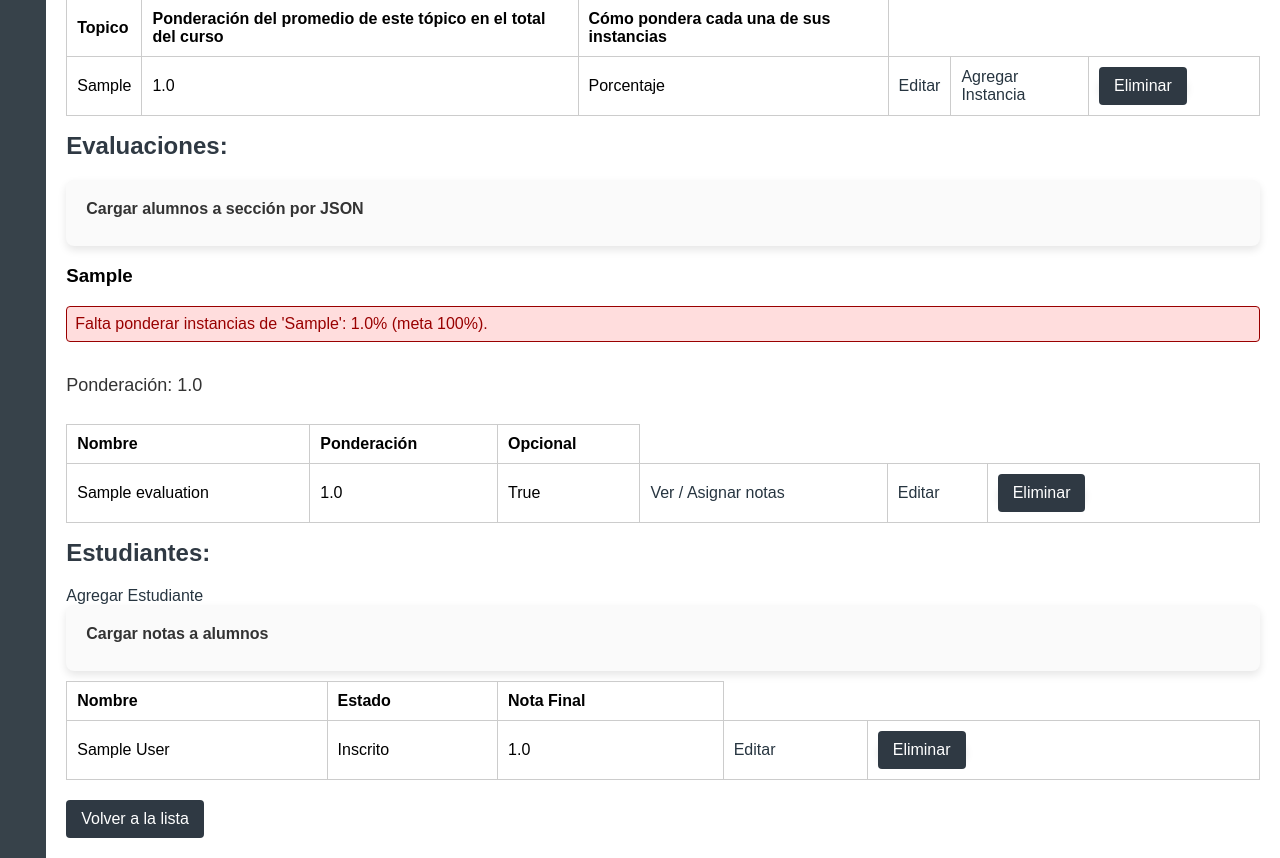
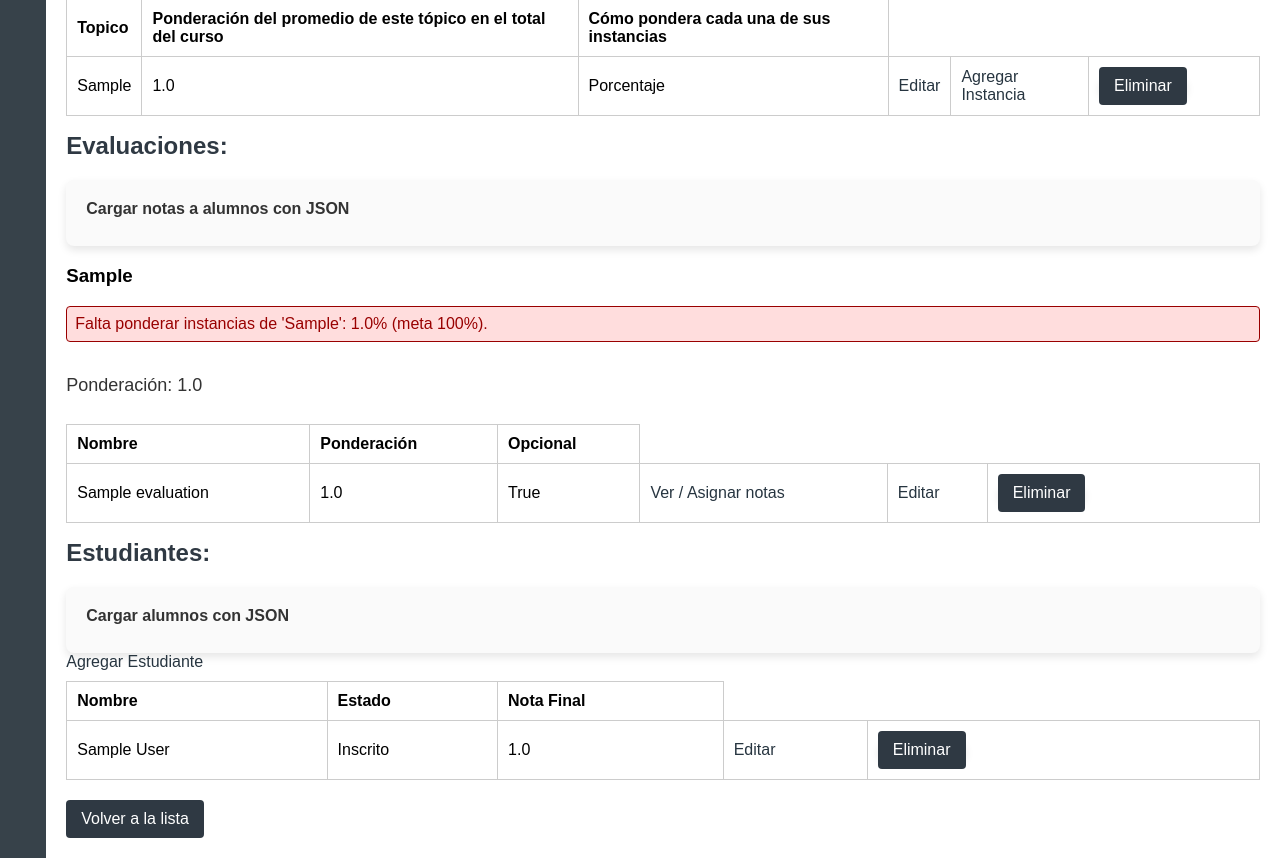
Before and after one commit to FabianSaavedraE/SGA_SoftwareVerificable_grupo1, a Flask app: page /course_sections/1/show in a window 1280 px wide. Shown: the part 456-1314 px from the top of the page. Run offline with Flask 3, Linux system fonts and the light colour scheme; tables that the repository leaves empty hold one stand-in row (values such as "Sample post").

Commit message:
feat: fixed the location of buttons to load jsons in student section instance

```diff
--- a/app/templates/course_sections/show.html
+++ b/app/templates/course_sections/show.html
@@ -73,9 +73,9 @@
 
     <h1>Evaluaciones:</h1>
 
-    <form action="{{ url_for('student_courses.upload_student_courses_json') }}" method="POST" enctype="multipart/form-data">
-        <label for="uploadStudentsFile" class="top-button">Cargar alumnos a sección por JSON</label>
-        <input type="file" id="uploadStudentsFile" name="jsonFile" accept=".json" style="display:none;" onchange="this.form.submit()">
+    <form action="{{ url_for('student_evaluations.upload_student_evaluation_json') }}" method="POST" enctype="multipart/form-data">
+        <label for="uploadEvaluationsFile" class="top-button">Cargar notas a alumnos con JSON</label>
+        <input type="file" id="uploadEvaluationsFile" name="jsonFile" accept=".json" style="display:none;" onchange="this.form.submit()">
     </form>
 
     {% if course_section.evaluation_types %}
@@ -132,13 +132,13 @@
 
     <h1>Estudiantes:</h1>
 
+    <form action="{{ url_for('student_courses.upload_student_courses_json') }}" method="POST" enctype="multipart/form-data">
+        <label for="uploadStudentsFile" class="top-button">Cargar alumnos con JSON</label>
+        <input type="file" id="uploadStudentsFile" name="jsonFile" accept=".json" style="display:none;" onchange="this.form.submit()">
+    </form>
+
     {% if course_section.state == 'Open' %}
         <a href="{{url_for('student_courses.create_student_course_view', course_section_id=course_section.id)}}">Agregar Estudiante</a>
-
-        <form action="{{ url_for('student_evaluations.upload_student_evaluation_json') }}" method="POST" enctype="multipart/form-data">
-            <label for="uploadEvaluationsFile" class="top-button">Cargar notas a alumnos</label>
-            <input type="file" id="uploadEvaluationsFile" name="jsonFile" accept=".json" style="display:none;" onchange="this.form.submit()">
-        </form>
 
         {% else %}
         <span class="disabled">Sección cerrada</span>
```
